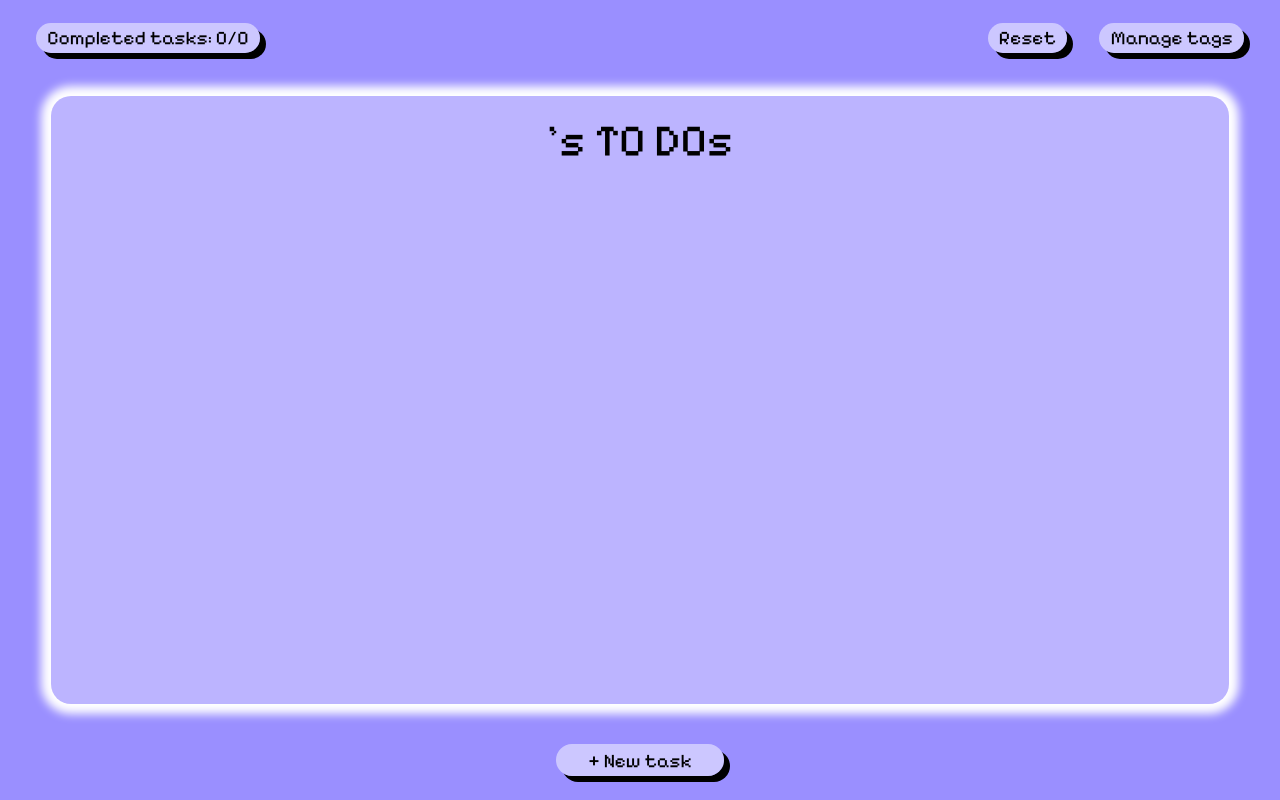
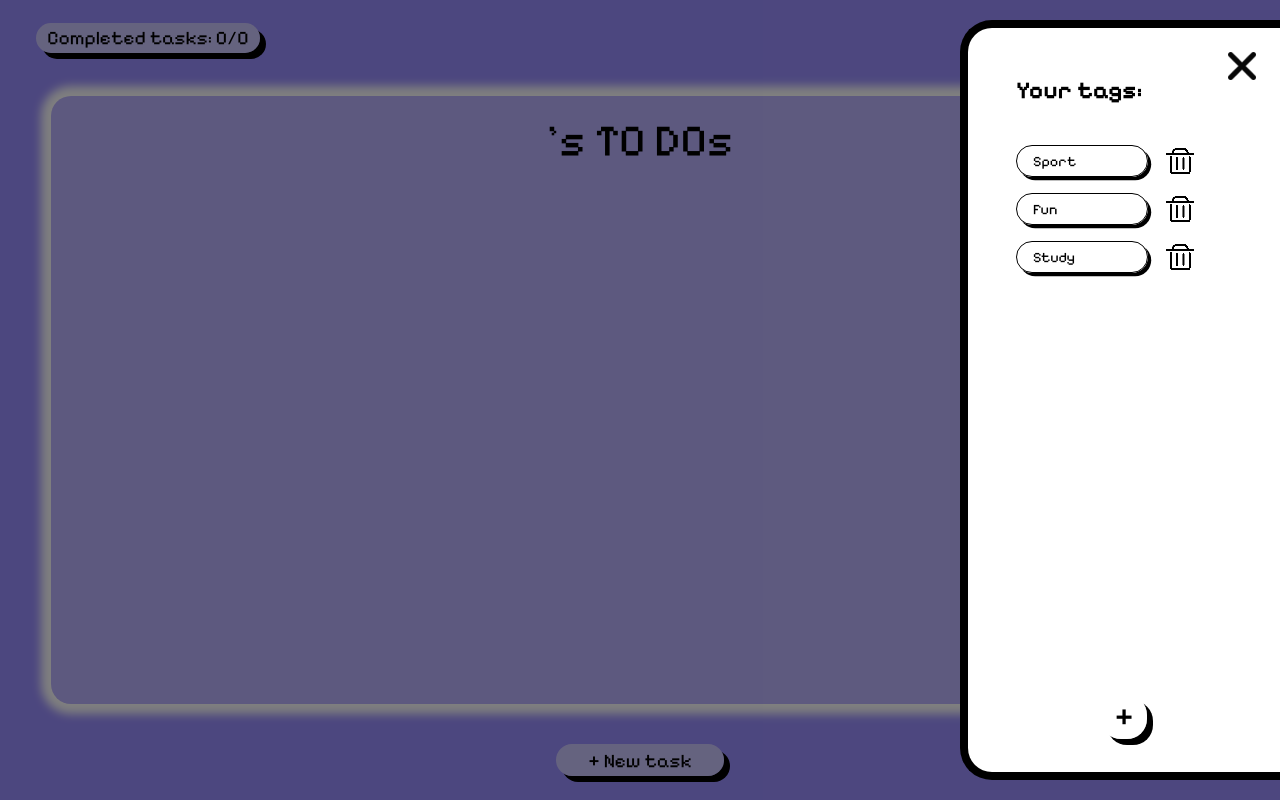
Before and after one commit to lawriss02/project-to-do-list, a React app in the folder to-lo-list/: page /list in a window 1280 px wide. Both pictures are taken after a click on the button "Manage tags". Built offline with nearby package versions, Linux system fonts and the light colour scheme.

Commit message:
fixing issues + manage tags

```diff
--- a/to-lo-list/src/components/ManageTags.jsx
+++ b/to-lo-list/src/components/ManageTags.jsx
@@ -1,30 +1,68 @@
 import "../style/ManageTags.css";
+import { useState } from "react";
 
 import { useUserContext } from "../context/context";
 
 
-export function ManageTags() {
+export function ManageTags({onClose}) {
     const context = useUserContext();
+    //const [newLabelText, setNewLabelText] =useState(null);
+    const [editingIndex, setEditingIndex] = useState(null);
+
+    const handleEdit = (index) => setEditingIndex(index);
+
+    const handleChange = (e, index) => {
+        const newTags = [...context.taskCategory];
+        newTags[index] = e.target.value;
+        context.setTaskCategory(newTags);
+    };
+
+    const handleBlur = () => setEditingIndex(null);
+
 
     return (
         <div class="overlay">
-                <div class="popup-manage-tags">
+            <div class="popup-manage-tags">
+                <img className="close-img" src="../public/close-black.png" alt="" onClick={() => onClose()}/>
+                <h3>Your tags:</h3>
+                <div className="tag-list">
+                    {context.taskCategory.map((tag, index) => (
 
-                    <button>Add tag</button>
+                        <div key={index} className="tag-item">
+                            {editingIndex === index ? (
+                                <input
+                                type="text"
+                                value={tag}
+                                onChange={(e) => handleChange(e, index)}
+                                onBlur={handleBlur}
+                                autoFocus
+                                maxLength={15}
+                                />
+                            ) : (
+                                <label onClick={() => handleEdit(index)}>
+                                <span className="tag-span">{tag}</span>
+                                </label>
+                            )}
+                            <img src="../../public/delete-icon.png" alt="" />
+                        </div>
+
+
+                    ))}
+
+
+
 
                 </div>
+                <button>+</button>
+
             </div>
+        </div>
     )
 }
 
-export function Tag() {
-    return(
-        <div className="tag">
-            <input type="text" />
-            <input type="color" id="favcolor" name="favcolor" value="#ff0000"></input>
-            <button>Edit</button>
-            <button>OK</button>
-            <button>Delete</button>
-        </div>
-    )
-}
+/*
+                        <div className="tag-item">
+                            <input type="text" placeholder="aa" value={category} onChange={(e) => setTitle(e.target.value)}/>
+                            <img src="../../public/delete-icon.png" alt="" />
+                        </div>
+*/
--- a/to-lo-list/src/pages/ListPage.jsx
+++ b/to-lo-list/src/pages/ListPage.jsx
@@ -7,17 +7,21 @@ import { NewTask } from "../components/NewTask";
 import { useNavigate } from "react-router-dom";
 import { DeleteTask } from "../components/DeleteTask";
 import { ResetTasks } from "../components/ResetTasks";
+import { ManageTags } from "../components/ManageTags";
 
 
 export function ListPage() {
     const context = useUserContext();
     const navigate = useNavigate();
+    const [taskToEdit, setTaskToEdit] = useState(null);
+    const [completedTasks, setCompletedTasks] = useState(0);
+    const [totalTasks, setTotalTasks] = useState(0);
+
+    // components visibility
     const [showTask, setShowTask] = useState(false);
     const [showDeletePopup, setShowDeletePopup] = useState(false);
     const [showResetPopup, setShowResetPopup] = useState(false);
-    const [taskToEdit, setTaskToEdit] = useState(null);
-    const [completedTasks, setCompletedTasks] = useState(0);
-    const [totalTasks, setTotalTasks] = useState(0);
+    const [showManageTags, setShowManageTags] = useState(false);
 
     const handleOpenTask = (task) => {
         setTaskToEdit(task);
@@ -43,7 +47,8 @@ export function ListPage() {
                 <button>Completed tasks: {completedTasks}/{totalTasks}</button>
                 <button className="btn-reset" onClick={() => {setShowResetPopup(true)}}>Reset</button>
                 {showResetPopup && <ResetTasks onCancel={() => setShowResetPopup(false)}/>}
-                <button>Manage tags</button>
+                <button onClick={() => {setShowManageTags(true)}}>Manage tags</button>
+                {showManageTags && <ManageTags onClose={() => setShowManageTags(false)}/>}
             </div>
             <div className="container-title-list">
                 <p className="title-to-do">{context.username}'s TO DOs</p>
@@ -57,7 +62,6 @@ export function ListPage() {
             <button className="btn-new-task" onClick={() => { setTaskToEdit(null); setShowTask(true); }}>+ New task</button>
             {showTask && <NewTask taskData={taskToEdit} onSave={() => setShowTask(false)} onDelete={() => setShowDeletePopup(true)}/>}
             {showDeletePopup && <DeleteTask taskData={taskToEdit} onCancel={() => setShowDeletePopup(false)} onDelete={() => {setShowDeletePopup(false); setShowTask(false)}}/>}
-
         </div>
     )
 }
--- a/to-lo-list/src/style/DeleteTask.css
+++ b/to-lo-list/src/style/DeleteTask.css
@@ -16,7 +16,7 @@
     transform: translate(-50%, -50%);
     background: white;
     /*padding: 2rem;*/
-    width: 50%;
+    width: 60%;
     height: 25%;
     display: flex;
     justify-content: center;
@@ -32,6 +32,11 @@
     gap: 3rem;
 }
 
+.popup-delete p {
+    text-align: center;
+    padding: 0 1rem;
+}
+
 .popup-bottom-buttons button{
     margin: 0 1rem !important;
     background-color: rgba(58, 62, 109, 0.171);
--- a/to-lo-list/src/style/ManageTags.css
+++ b/to-lo-list/src/style/ManageTags.css
@@ -0,0 +1,89 @@
+.popup-manage-tags {
+    background-color: white;
+    position: absolute;
+    top: 50%;
+    right: 0%;
+    transform: translate(0%, -50%);
+    height: 95%;
+    width: 40vh;
+    border-top: .5rem black solid;
+    border-bottom: .5rem black solid;
+    border-left: .5rem black solid;
+    border-radius: 2rem 0 0 2rem;
+
+}
+
+.popup-manage-tags h3 {
+    margin-top: 3rem;
+    margin-left: 3rem;
+    font-size: max(1.5rem, 1.5vw);
+}
+
+.tag-list {
+    margin-left: 3rem;
+    margin-top: 2rem;
+    display: flex;
+    flex-direction: column;
+    height: 75%;
+}
+
+.tag-item {
+    display: flex;
+    margin: .5rem 0;
+    /*cursor: url("/cursor-5-hand.png") 4 4, auto;*/
+}
+
+.tag-item input, .tag-item label {
+    font-size: max(.9rem, 1vw);
+    border: .1rem solid black;
+
+    border-radius: 10rem;
+    box-shadow: .2rem .2rem black;
+    display: flex;
+    align-items: center;
+    margin-right: 1rem;
+    width: 50%;
+    transition: box-shadow 0.2s ease;
+}
+
+.tag-item input {
+    padding: 0.2rem 1rem;
+}
+
+.tag-item input:focus {
+    outline: none;
+}
+
+.tag-item label:hover {
+    /*cursor: url("/cursor-5-hand.png") 4 4, auto;*/
+    box-shadow: .5rem .5rem black;
+}
+
+
+.tag-span {
+    padding: 0.2rem 1rem;
+  overflow: hidden;
+  white-space: nowrap;
+  text-overflow: ellipsis;
+  min-width: 0;
+  flex: 1;
+}
+
+
+
+
+.tag-item img {
+    transition: transform 0.1s ease;
+}
+
+.tag-item img:hover {
+    cursor: url("/cursor-5-hand.png") 4 4, auto;
+    transform: scale(1.2);
+}
+
+.popup-manage-tags button {
+    width: 15%;
+    display: block;
+    margin: 0 auto;
+    font-size: max(2rem, 2vw);
+}
--- a/to-lo-list/src/style/NewTask.css
+++ b/to-lo-list/src/style/NewTask.css
@@ -7,8 +7,8 @@
   background: white;
   /*padding: 2rem;*/
   border-radius: 8px;
-  width: 70%;
-  height: 50%;
+  width: 75%;
+  /*height: 50%;*/
   border: solid black 0.3rem;
   box-shadow: .5rem .5rem black;
   border-radius: 2rem;
@@ -111,6 +111,7 @@ select:hover {
     display: flex;
     width: 100%;
     justify-content: space-between;
+    margin-bottom: 3rem;
 }
 
 .task-bar-out {
```
Also changed, not shown: to-lo-list/public/close-black.png (added).
